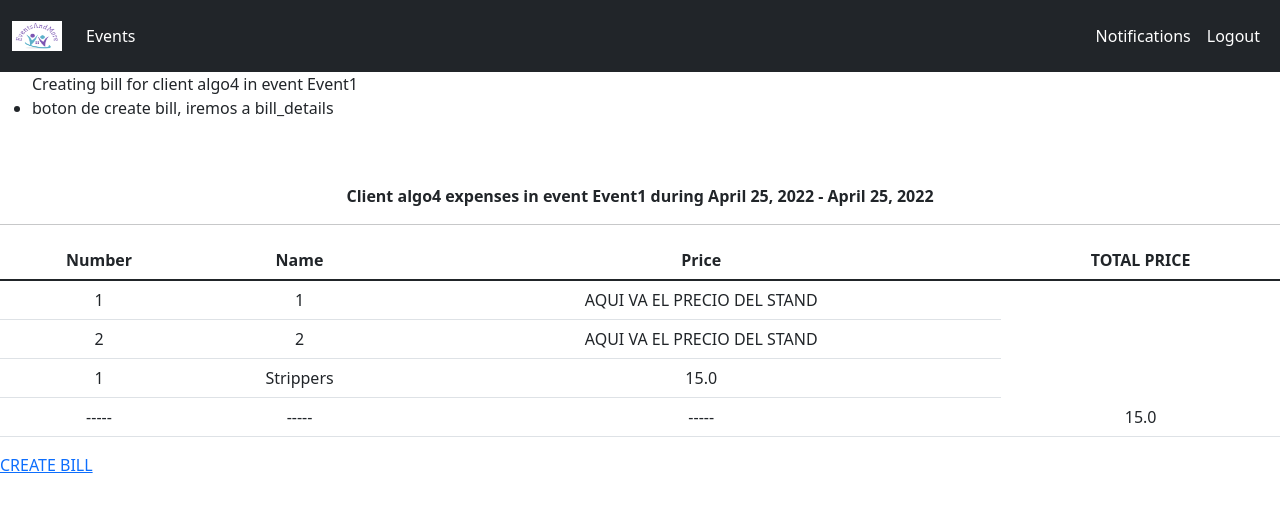
After one commit to catalindoja/UDL_Software_EventsAndMoreG3, a Django app: page /bills/eventSelected/1/8/ in a window 1280 px wide. The commit adds this page. Shown: the top 512 px of the page. Run offline with Django 4.2, Linux system fonts and the light colour scheme; a user stored in the database is signed in; data comes from the database, SQL or seed files in the repository; both versions use the stored data as it was after the commit; some libraries are stand-ins or nearby versions.

Commit message:
doing creation of bills. Controlling only one bill per client in specific event. Models updated.

```diff
--- a/EventsAndMore/admin.py
+++ b/EventsAndMore/admin.py
@@ -9,7 +9,7 @@ admin.site.register(Stand)
 admin.site.register(Event)
 admin.site.register(PeticionStand)
 admin.site.register(StandIncidence)
-#sprint2
+# sprint2
 admin.site.register(Organizer)
 admin.site.register(DeptAdditionalServ)
 admin.site.register(AdditionalService)
@@ -17,4 +17,6 @@ admin.site.register(PeticionServAdicional)
 admin.site.register(IncidenciasServAdicional)
 admin.site.register(PeticionEvento)
 admin.site.register(ListaNegra)
-#sprint3
+# sprint3
+admin.site.register(Bill)
+admin.site.register(DeptManagement)
--- a/EventsAndMore/forms.py
+++ b/EventsAndMore/forms.py
@@ -115,3 +115,9 @@ class SendIncidencesAdditionalServClientForm(forms.ModelForm):
     class Meta:
         model = IncidenciasServAdicional
         exclude = ['deptAdditionalServUsername', 'fecha', 'solucionado', 'checked', 'clientUsername']
+
+#
+# class CreateBillForm(forms.ModelForm):
+#     class Meta:
+#         model = Bill
+#         exclude = ['clientUsername', 'idEvent', ]
--- a/EventsAndMore/urls.py
+++ b/EventsAndMore/urls.py
@@ -53,6 +53,13 @@ urlpatterns = [
     path('select_incidences/', selectIncidenceView, name='select_incidences'),
     path('send_incidences_additionalServ_client/', send_incidence_additionalServ_client,
          name='send_incidence_additionalServ_client'),
+
+
+    path('bills/', billsView, name='bills'),
+    path('bills/eventSelected/<int:pk>/', eventSelectedView, name='eventSelected'),
+    path('bills/eventSelected/<int:pk>/<int:pk2>/', prepareBillView, name='prepareBill'),
+    path('bills/eventSelected/<int:pk>/<int:pk2>/createBill/', createBillView, name='createBill'),
+
 ]
 
 urlpatterns += staticfiles_urlpatterns()
--- a/EventsAndMore/views.py
+++ b/EventsAndMore/views.py
@@ -6,17 +6,11 @@ from django.http import JsonResponse
 from django.shortcuts import get_object_or_404
 from django.shortcuts import redirect
 from django.shortcuts import render
-from django.contrib.auth.models import User
-from django.urls import reverse_lazy
-from django.views.generic import TemplateView, ListView, DetailView
-from django.views.generic.edit import CreateView, UpdateView
-from .models import *
+from django.views import View
+from django.views.generic import TemplateView, ListView
+from django.views.generic.edit import CreateView
+
 from .forms import *
-from django.contrib.auth import login #eto que éh?
-from django.views.generic.edit import CreateView
-from numpy.compat import unicode
-from django.views import View
-from django.contrib.auth import login  # eto que éh?
 
 
 # Create your views here.
@@ -257,13 +251,12 @@ def IncidencesView(request):
         formB = FilterIncidences(request.POST)
         formI = SendStandIncidenceForm(request.POST)
         if formI.is_valid():
-
-           # name = request.user.username
-            #current_user = WebUser.objects.get(username=name)
-           # current_client = Cliente.objects.get(User=current_user)
-            #formI.instance.Client_Username = current_client
+            # name = request.user.username
+            # current_user = WebUser.objects.get(username=name)
+            # current_client = Cliente.objects.get(User=current_user)
+            # formI.instance.Client_Username = current_client
             formI.save()
-            #redirect('/')
+            # redirect('/')
             context = {
                 'User': request.user.username,
                 'formI': formI,
@@ -370,19 +363,19 @@ def peticionDeEvento(request):
         if request.method == "POST":
             form = PeticionEventoform(request.POST)
             if form.is_valid():
-               motivo = form.cleaned_data['motivo']
-               organizador = Organizer.objects.get(User=request.user)
-               form.instance.organizerUsername = organizador
-               form.save()
-               return redirect('Peticion_de_evento')
+                motivo = form.cleaned_data['motivo']
+                organizador = Organizer.objects.get(User=request.user)
+                form.instance.organizerUsername = organizador
+                form.save()
+                return redirect('Peticion_de_evento')
         else:
             form = PeticionEventoform()
             PeticionesDeEvento = PeticionEvento.objects.all()
-            PeticionesDeEvento = PeticionesDeEvento.filter(organizerUsername = Organizer.objects.get(User=request.user))
+            PeticionesDeEvento = PeticionesDeEvento.filter(organizerUsername=Organizer.objects.get(User=request.user))
             context = {'PeticionesDeEvento': PeticionesDeEvento,
                        'form': form
                        }
-            return render(request, "peticion_evento.html",context)
+            return render(request, "peticion_evento.html", context)
     if request.user.is_superuser:
         if request.method == "POST":
             return redirect('/')
@@ -447,7 +440,7 @@ def updatePeticionServAdicionalDepartamento(request, pk):
                 form.save()
                 return redirect('/lista_eventos_peticion_serv_adicional/')
 
-        context = {'form':form}
+        context = {'form': form}
         return render(request, 'peticion_stand_gestor.html', context)
     else:
         print("Error el user no es un departamento de servicios adicionales")
@@ -539,7 +532,8 @@ class AdditionalServicesView(View):
             print(row)
             objs.append(
                 AdditionalService(
-                    nombre=row['nombre'], #No se porque pero lee nombre con 'ï»¿' primero, asi que he tenido que apañarlo y poner ï»¿nombre XD
+                    nombre=row['nombre'],
+                    # No se porque pero lee nombre con 'ï»¿' primero, asi que he tenido que apañarlo y poner ï»¿nombre XD
                     descripcion=row['descripcion'],
                     habilitado=bool(row['habilitado']),
                     precio=int(row['precio']),
@@ -557,6 +551,7 @@ class AdditionalServicesView(View):
             returnmsg = {"status_code": 500}
 
         return JsonResponse(returnmsg)
+
 
 '''
 def incidences_for_deptAdditionalServView(request):
@@ -581,7 +576,7 @@ def incidences_for_deptAdditionalServView(request):
         'category_list': category_list,
     }
 
-    return render(request, 'incidences_for_deptAdditionalServ.html', context)
+    return render(request, "incidences_for_deptAdditionalServ.html", context)
 
 
 def Incidences_for_deptAdditionalServ_DetailView(request, pk):
@@ -647,3 +642,109 @@ def send_incidence_additionalServ_client(request):
     }
 
     return render(request, 'incidences_additionalServ.html', context)
+
+
+def billsView(request):
+    event_list = Event.objects.all()
+
+    #    print(f'eventos: {event_list}')
+
+    context = {
+        'event_list': event_list,
+    }
+
+    return render(request, 'bills.html', context)
+
+
+def eventSelectedView(request, pk):
+    client_list = []
+    emptyEvent = False
+
+    assitance_list = PeticionStand.objects.all()
+
+    for assistant in assitance_list:
+
+        if assistant.idEvento.pk == pk and assistant.clientUsername not in client_list:
+            client_list.append(assistant.clientUsername)
+
+    if len(client_list) == 0:
+        emptyEvent = True
+
+    context = {
+        'client_list': client_list,
+        'idEvent': pk,
+        'empty': emptyEvent,
+    }
+
+    return render(request, 'event_selected.html', context)
+
+
+def prepareBillView(request, pk, pk2):
+    event = Event.objects.get(pk=pk)
+    client = Cliente.objects.get(pk=pk2)
+
+    total_price = 0
+    services_requested = []
+    additional_services_list = PeticionServAdicional.objects.all()
+
+    for additional_service in additional_services_list:
+        if additional_service.clientUsername == client \
+                and additional_service.idEvento == event:
+            services_requested.append(additional_service)
+            total_price += additional_service.idAdditionalService.precio
+
+    stands_requested = []
+    stands_list = PeticionStand.objects.all()
+    for stand in stands_list:
+        if stand.clientUsername == client and stand.idEvento == event:
+            stands_requested.append(stand)
+            # TODO: poner precio al stand
+            # total_price += stand.precio
+
+    request.session['price'] = total_price
+
+    context = {
+        'event': event,
+        'client': client,
+        'services_requested': services_requested,
+        'stands_requested': stands_requested,
+        'total_price': total_price,
+    }
+    return render(request, 'prepare_bill.html', context)
+
+
+def createBillView(request, pk, pk2):
+    '''
+    ¿Por qué no hacemos la creación de la factura en prepare_bill?
+    Porque quizá el manager quiera ver cómo va a ser la factura, pero todavía no quiere generarla,
+    porque no ha terminado el evento, o porque faltan cosas por añadirse a la lista de cosas a pagar.
+    Also, no lo hago con un CreateView porque se ponen los campos de forma automática,
+    y considero que para eso no hace falta poner un form donde no se tenga que tocar nada.
+    '''
+
+    created = False
+    new_bill = None
+    existing_bill = None
+
+    event = Event.objects.get(pk=pk)
+    client = Cliente.objects.get(pk=pk2)
+    manager = DeptManagement.objects.get(User=request.user)
+    price = request.session['price']
+    # print(request.session['price'])
+
+    try:
+        created = True
+        existing_bill = Bill.objects.get(clientUsername=client, idEvent=event)
+    except Bill.DoesNotExist:
+
+        new_bill = Bill.objects.create(clientUsername=client, managerUsername=manager, idEvent=event, total_price=price)
+
+    context = {
+        'client': client,
+        'event': event,
+        'bill': new_bill,
+        'created': created,
+        'existing_bill': existing_bill,
+    }
+
+    return render(request, 'create_bill.html', context)
--- a/templates/base.html
+++ b/templates/base.html
@@ -6,7 +6,8 @@
         <a class="navbar-brand" href="{% url 'home' %}">
             <img src="../static/images/unknown.png" alt="" width="50" height="30">
         </a>
-    <button class="navbar-toggler" type="button" data-bs-toggle="collapse" data-bs-target="#navbarText" aria-controls="navbarText" aria-expanded="false" aria-label="Toggle navigation">
+        <button class="navbar-toggler" type="button" data-bs-toggle="collapse" data-bs-target="#navbarText"
+                aria-controls="navbarText" aria-expanded="false" aria-label="Toggle navigation">
             <span class="navbar-toggler-icon"></span>
         </button>
         <div class="collapse navbar-collapse" id="navbarText">
@@ -32,7 +33,8 @@
                         </a>
                     </li>
                     <li>
-          <a class="nav-link active" aria-current="page" href="{% url 'lista_peticiones_serv_adicional_cliente' %}">  <!--Warning-->
+                        <a class="nav-link active" aria-current="page"
+                           href="{% url 'lista_peticiones_serv_adicional_cliente' %}">  <!--Warning-->
                             Additional Services
                         </a>
                     </li>
@@ -42,19 +44,22 @@
                         </a>
                     </li>
                     <li>
-          <a class="nav-link active" aria-current="page" href="{% url 'select_incidences' %}">  <!--Warning-->
+                        <a class="nav-link active" aria-current="page" href="{% url 'select_incidences' %}">
+                            <!--Warning-->
                             Services
                         </a>
                     </li>
                 {% endif %}
                 {% if user.is_gestor %}
                     <li>
-          <a class="nav-link active" aria-current="page" href="{% url 'lista_eventos_peticion_stand' %}">  <!--Warning-->
+                        <a class="nav-link active" aria-current="page" href="{% url 'lista_eventos_peticion_stand' %}">
+                            <!--Warning-->
                             Requests
                         </a>
                     </li>
                     <li>
-          <a class="nav-link active" aria-current="page" href="{% url 'lista_incidencias_gestor' 1 %}">  <!--Warning-->
+                        <a class="nav-link active" aria-current="page" href="{% url 'lista_incidencias_gestor' 1 %}">
+                            <!--Warning-->
                             Incidences
                         </a>
                     </li>
@@ -64,7 +69,8 @@
                         </a>
                     </li>
                     <li>
-          <a class="nav-link active" aria-current="page" href="{% url 'select_incidences' %}">  <!--Warning-->
+                        <a class="nav-link active" aria-current="page" href="{% url 'select_incidences' %}">
+                            <!--Warning-->
                             Services
                         </a>
                     </li>
@@ -74,7 +80,8 @@
                 {% if user.is_deptAdditionalServ %}
 
                     <li>
-        <a class="nav-link active" aria-current="page" href="{% url 'incidences_for_deptAdditionalServ' %}">  <!--Warning-->
+                        <a class="nav-link active" aria-current="page"
+                           href="{% url 'incidences_for_deptAdditionalServ' %}">  <!--Warning-->
                             Incidences
                         </a>
                     </li>
@@ -83,12 +90,32 @@
 
                 {% if user.is_deptAdditionalServ %}
                     <li>
-          <a class="nav-link active" aria-current="page" href="{% url 'lista_eventos_peticion_serv_adicional' %}">  <!--Warning-->
+                        <a class="nav-link active" aria-current="page"
+                           href="{% url 'lista_eventos_peticion_serv_adicional' %}">  <!--Warning-->
                             Additional Services Requests
                         </a>
                     </li>
                 {% endif %}
 
+                {% if user.is_deptManagement %}
+
+                    <li>
+                        <a class="nav-link active" aria-current="page"
+                           href="{% url 'bills' %}">  <!--Warning-->
+                            Elaborar facturas
+                        </a>
+                    </li>
+
+                    <li>
+                        <a class="nav-link active" aria-current="page"
+                           href="{% url 'lista_eventos_peticion_serv_adicional' %}">  <!--Warning-->
+                            Informes de balance mensual
+                        </a>
+                    </li>
+
+
+
+                {% endif %}
 
             </ul>
             <span class="navbar-text">
--- /dev/null
+++ b/templates/prepare_bill.html
@@ -0,0 +1,89 @@
+{% extends 'base.html' %}
+
+{% block content %}
+
+    {% if user.is_authenticated %}
+
+        <ul>
+            Creating bill for client {{ client }} in event {{ event }}
+
+            <li>
+                boton de create bill, iremos a bill_details
+            </li>
+        </ul>
+
+        <table class="table">
+            <thread>
+                <br><br>
+                <p style="text-align:center">
+                    <b>
+                        Client {{ client }} expenses in event {{ event }} during {{ event.fecha_ini }}
+                        - {{ event.fecha_ini }}
+                    </b>
+                </p>
+                <hr>
+                <tr style="text-align:center">
+                    <th scope="col">
+                        Number
+                    </th>
+                    <th scope="col">
+                        Name
+                    </th>
+                    <th scope="col">
+                        Price
+                    </th>
+                    <th>
+                        TOTAL PRICE
+                    </th>
+                </tr>
+            </thread>
+            <tbody style="text-align:center">
+            {% for stand in stands_requested %}
+                <tr style="text-align:center">
+                <td>
+                    {{ stand.pk }}
+                </td>
+                <td>
+                    {{ stand.pk }}
+                </td>
+                <td>
+                    AQUI VA EL PRECIO DEL STAND
+                </td>
+            {% endfor %}
+            {% for service in services_requested %}
+                <tr style="text-align:center">
+                <td>
+                    {{ service.idAdditionalService.pk }}
+                </td>
+                <td>
+                    {{ service.idAdditionalService.nombre }}
+                </td>
+                <td>
+                    {{ service.idAdditionalService.precio }}
+                </td>
+            {% endfor %}
+            <tr style="text-align:center">
+                 <td>
+                    -----
+                </td>
+                <td>
+                    -----
+                </td>
+                <td>
+                    -----
+                </td>
+                <td>
+                    {{ total_price }}
+                </td>
+            </tr>
+            </tbody>
+        </table>
+
+    <a href="{% url 'createBill' event.pk client.pk %}">
+    CREATE BILL
+    </a>
+
+    {% endif %}
+
+
+{% endblock %}
```
Also changed, not shown: EventsAndMore/models.py (+22 -1 lines), templates/bills.html (added, +60 -0 lines), templates/create_bill.html (added, +83 -0 lines), templates/event_selected.html (added, +26 -0 lines), db.sqlite3. Lines whose indentation alone changed are shown as unchanged.
